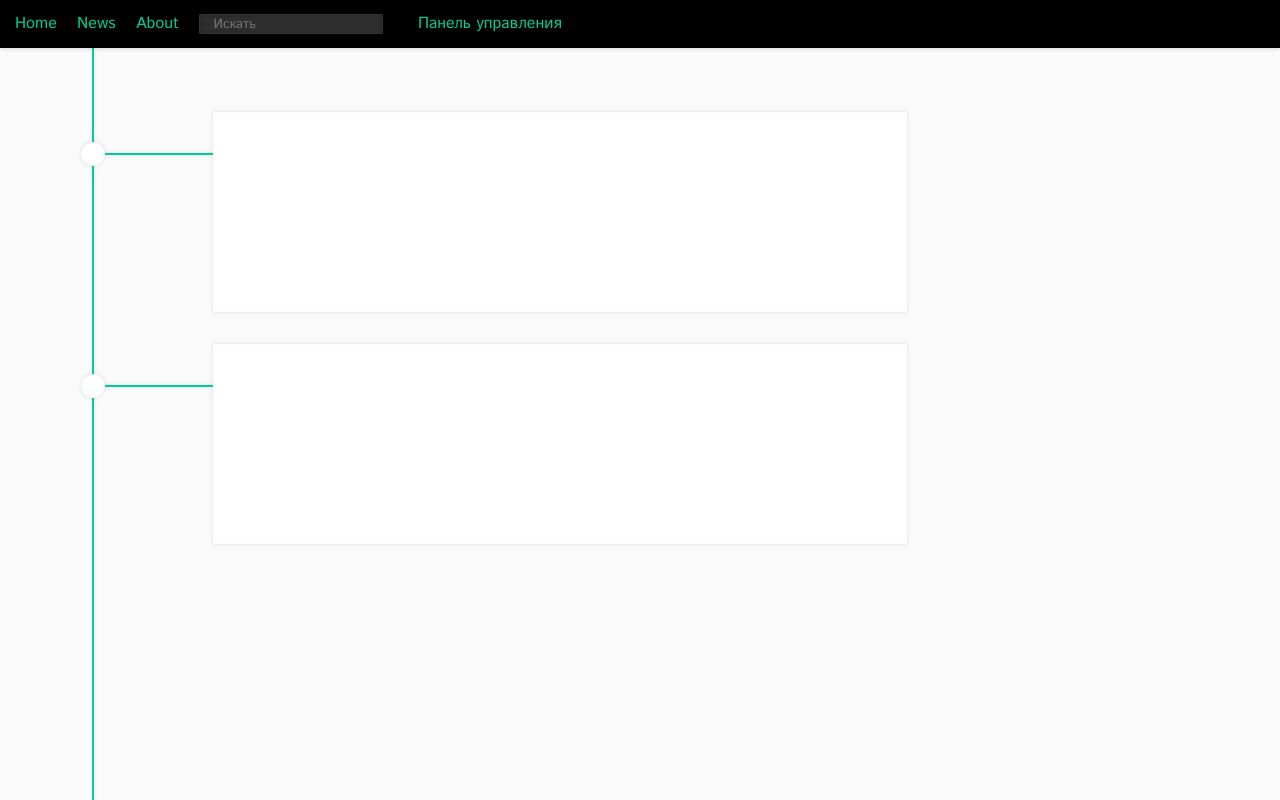
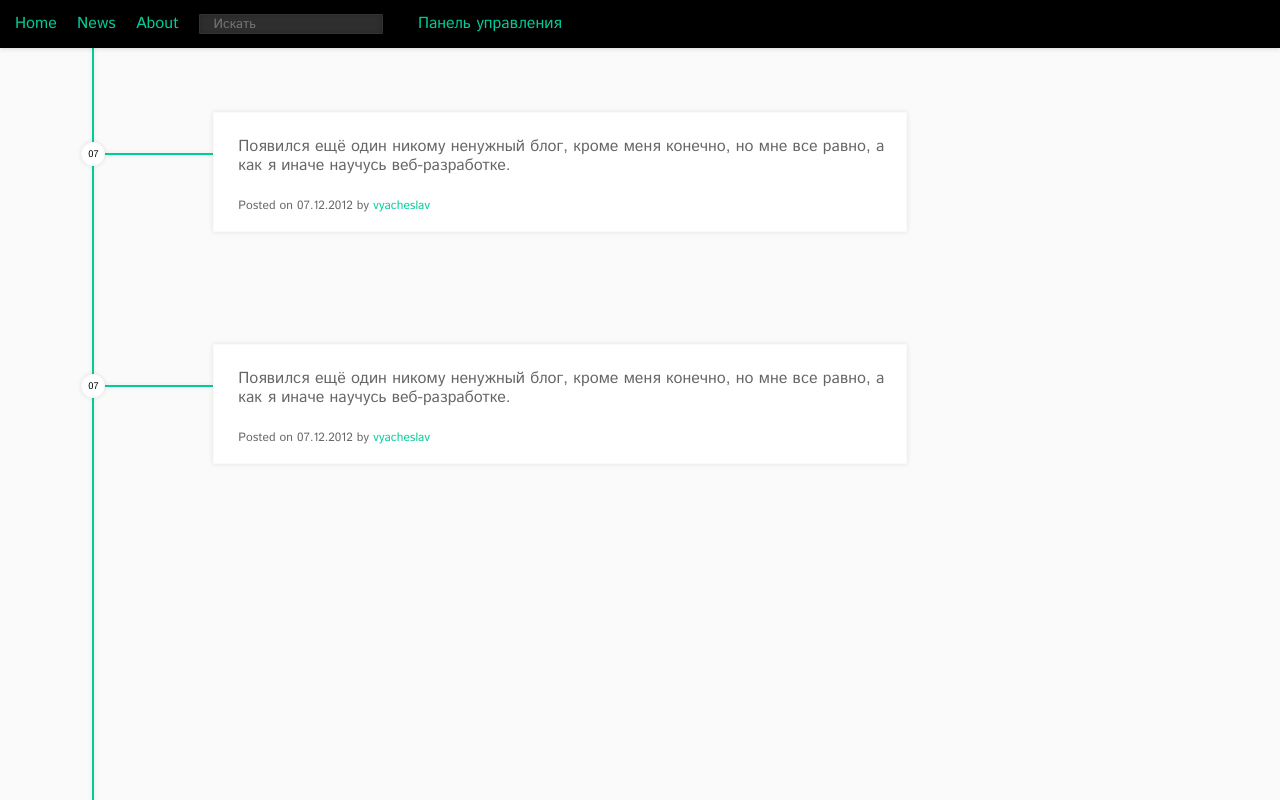
Before and after one commit to userblog/userblog.github.io, a plain HTML site: page news.html in a window 1280 px wide. Shown: the top 800 px of the page. Drawn offline with Linux system fonts and the light colour scheme.

Commit message:
Отредактировал поле отображения новости

```diff
--- a/news.html
+++ b/news.html
@@ -28,27 +28,40 @@
 		</nav>
 	  </header>
 	  <div class='main'>
-		<div class='line'>
-
-		</div>
+		<div class='line'></div>
 		<div class='content__content'>
 		<div class='content'>
 		  <div class='horizont-line'>
-		    <div class='tochka'></div>
+		    <div class='tochka'><span class='tochka-date'>07</span></div>
 		  </div>
-		  <div class='post'>
-
+		  <div class='post_news'>
+			<p class='text_news'>
+			  Появился ещё один никому ненужный блог, кроме меня конечно,
+			но мне все равно, а как я иначе научусь веб-разработке.
+			</p>
+			<p class='avtor-and-data'>
+			  Posted on 07.12.2012 by <a href='#user'>vyacheslav</a>
+			</p>
 		  </div>
 		</div>
 
 		<div class='content'>
 		  <div class='horizont-line'>
-		    <div class='tochka'></div>
+		    <div class='tochka'><span class='tochka-date'>07</span></div>
 		  </div>
-		  <div class='post'>
-
+		  <div class='post_news'>
+			<p class='text_news'>
+			  Появился ещё один никому ненужный блог, кроме меня конечно,
+			но мне все равно, а как я иначе научусь веб-разработке.
+			</p>
+			<p class='avtor-and-data'>
+			  Posted on 07.12.2012 by <a href='#user'>vyacheslav</a>
+			</p>
 		  </div>
 		</div>
+
+
+
 
 
 		</div>
--- a/style-news.css
+++ b/style-news.css
@@ -1,8 +1,12 @@
 *{box-sizing: border-box;}
+html, body, .wrapper, .main {
+	height: 110%;
+	}
 .line {
 	display: inline-block;
+	posihion: absolute;
 	width: 0.1em;
-	height: 100vh;
+	height: 110%;
 	border: 1px solid #00cc99;
 	background-color: #00cc99;
 	margin-top: -3em;
@@ -25,11 +29,11 @@
 	height: auto;
 	margin-bottom: 2em;
 	}
-.post {
+.post_news {
 	display: inline-block;
 	border: 1px solid rgb(250,250,250);
 	width: 85%;
-	min-height: 200px;
+	min-height: 120px;
 	height: auto;
 	float: right;
 	box-shadow: 0 0 5px rgba(0,0,0,0.1);
@@ -57,6 +61,27 @@
 	margin-top: -.75em;
 	margin-left: -.75em;
 	}
+
+.text_news {
+	display: block;
+	text-align: left;
+	color: #666666;
+	padding-left: 1.5em;
+	padding-top: 1.5em;
+	}
+.avtor-and-data {
+	display: block;
+	text-align: left;
+	padding-bottom: 1em;
+	padding-left: 2em;
+	padding-top: 2em;
+	color: #666666;
+	font-size: .75em;
+	}
+.tochka-date {
+	font-size: .6em;
+	}
+
 @media screen and (max-width : 500px) {
 	.content__content {
 		.width: 100%;
```
